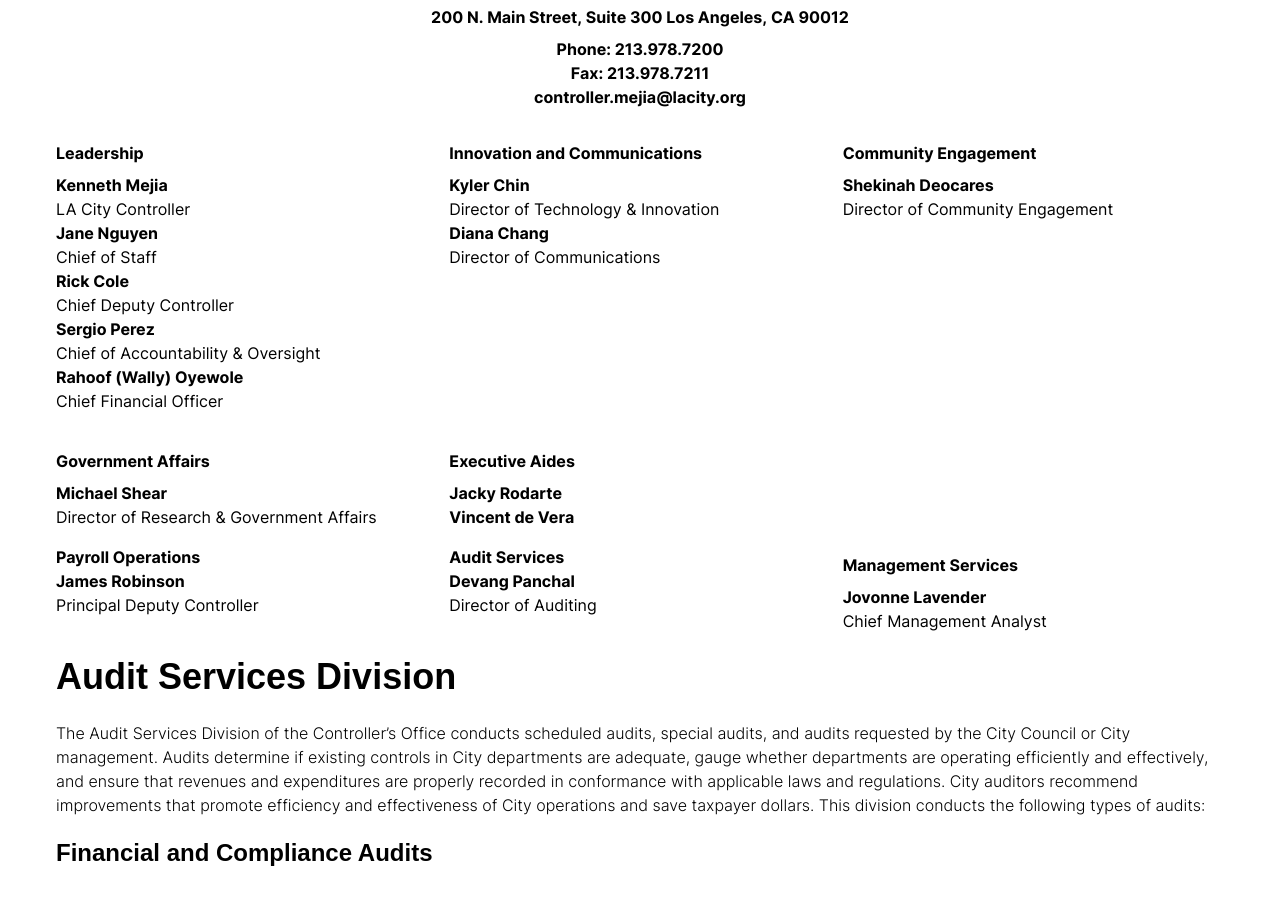
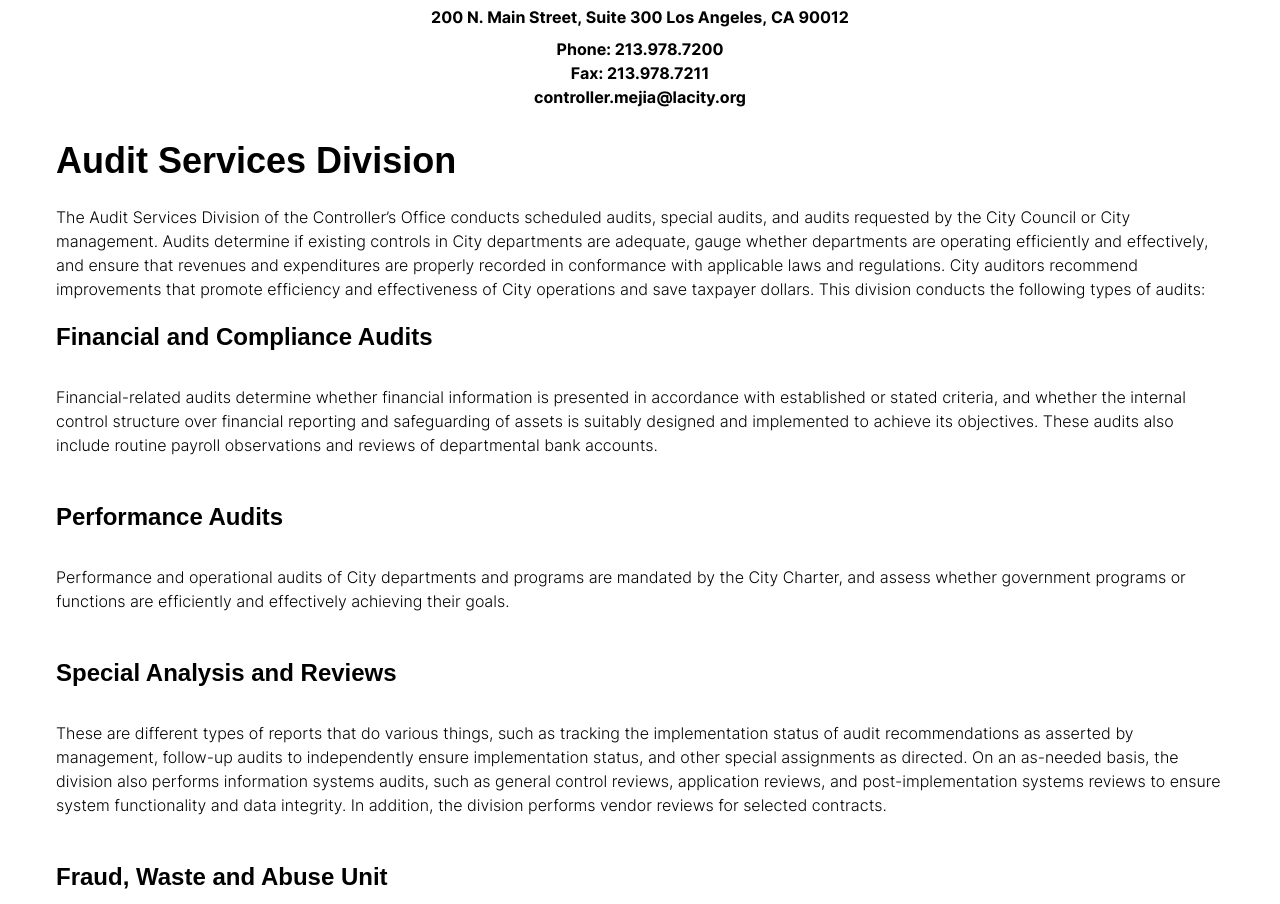
Before and after one commit to isaacylee/controller-website, a Next.js app: page /about in a window 1280 px wide. Shown: the part 1000-1904 px from the top of the page. Built offline with nearby package versions, Linux system fonts and the light colour scheme.

Commit message:
add comment line for contacts

```diff
--- a/src/pages/about.tsx
+++ b/src/pages/about.tsx
@@ -115,139 +115,8 @@ export default function About(props: any) {
               controller.mejia@lacity.org
             </p>
           </div>
-          <div className='grid grid-cols-3 gap-3'>
-            <div className='...md:relative md:py-2'>
-              {/* leadership */}
-              <p className='content-center break-normal font-bold underline-offset-8 md:relative md:py-2'>
-                Leadership
-              </p>
-              <p className='content-center break-normal  font-bold md:relative'>
-                Kenneth Mejia
-              </p>
-              <p className='content-center break-normal   md:relative '>
-                LA City Controller
-              </p>
-              <p className='content-center break-normal  font-bold md:relative '>
-                Jane Nguyen
-              </p>
-              <p className='content-center break-normal  md:relative'>
-                Chief of Staff
-              </p>
-              <p className='content-center break-normal font-bold md:relative'>
-                Rick Cole
-              </p>
-              <p className='content-center break-normal md:relative'>
-                Chief Deputy Controller
-              </p>
-              <p className='content-center break-normal font-bold md:relative'>
-                Sergio Perez
-              </p>
-              <p className='content-center break-normal  md:relative'>
-                Chief of Accountability & Oversight
-              </p>
-              <p className='content-center break-normal font-bold md:relative'>
-                Rahoof (Wally) Oyewole
-              </p>
-              <p className='content-center break-normal  md:relative'>
-                Chief Financial Officer
-              </p>
-            </div>
-            <div className='....md:relative md:py-2'>
-              {/* innovation */}
-              <p className='content-center  break-normal font-bold underline-offset-8 md:relative md:py-2'>
-                Innovation and Communications
-              </p>
-              <p className='content-center break-normal  font-bold md:relative'>
-                Kyler Chin
-              </p>
-              <p className='content-center break-normal   md:relative '>
-                Director of Technology & Innovation
-              </p>
-              <p className='content-center break-normal  font-bold md:relative '>
-                Diana Chang
-              </p>
-              <p className='content-center break-normal   md:relative '>
-                Director of Communications
-              </p>
-            </div>
-            <div className='...md:relative md:py-2'>
-              {/* Community Engagement */}
-              <p className='content-center break-normal font-bold underline-offset-8 md:relative md:py-2'>
-                Community Engagement
-              </p>
-              <p className='content-center break-normal  font-bold md:relative'>
-                Shekinah Deocares
-              </p>
-              <p className='content-center break-normal   md:relative '>
-                Director of Community Engagement
-              </p>
-            </div>
-            <div className='...md:relative md:py-2'>
-              {/* Government Affairs */}
-              <p className='content-center break-normal font-bold underline-offset-8 md:relative md:py-2'>
-                Government Affairs
-              </p>
-              <p className='content-center break-normal  font-bold md:relative'>
-                Michael Shear
-              </p>
-              <p className='content-center break-normal   md:relative '>
-                Director of Research & Government Affairs
-              </p>
-            </div>
-            <div className='...md:relative md:py-2'>
-              {' '}
-              {/* Executive Aides */}
-              <p className='content-center break-normal font-bold underline-offset-8 md:relative md:py-2'>
-                Executive Aides
-              </p>
-              <p className='content-center break-normal  font-bold md:relative'>
-                Jacky Rodarte
-              </p>
-              <p className='content-center break-normal   font-bold md:relative '>
-                Vincent de Vera
-              </p>
-            </div>
-          </div>
-          <div className='grid grid-cols-3 gap-3'>
-            <div className='...md:relative md:py-2'>
-              {' '}
-              <p className='content-center break-normal font-bold underline-offset-8'>
-                Payroll Operations
-              </p>
-              <p className='content-center break-normal  font-bold md:relative'>
-                James Robinson
-              </p>
-              <p className='content-center break-normal   md:relative '>
-                Principal Deputy Controller
-              </p>
-            </div>
 
-            <div className='...md:relative md:py-2'>
-              {' '}
-              {/* Audit Services */}
-              <p className='content-center break-normal font-bold underline-offset-8 md:relative'>
-                Audit Services
-              </p>
-              <p className='content-center break-normal  font-bold md:relative'>
-                Devang Panchal
-              </p>
-              <p className='content-center break-normal   md:relative '>
-                Director of Auditing
-              </p>
-            </div>
-            <div className='...md:relative md:py-2'>
-              {/* Management Services */}
-              <p className='content-center break-normal font-bold underline-offset-8 md:relative md:py-2'>
-                Management Services
-              </p>
-              <p className='content-center break-normal  font-bold md:relative'>
-                Jovonne Lavender
-              </p>
-              <p className='content-center break-normal   md:relative '>
-                Chief Management Analyst
-              </p>
-            </div>
-          </div>
+          {/*BRUH OKAY THE CONTACTS GO HERE */}
 
           <h1 className='md:py-4'>Audit Services Division</h1>
           <p className='mb-3 font-light text-black dark:text-gray-300 md:relative md:py-2'>
```
